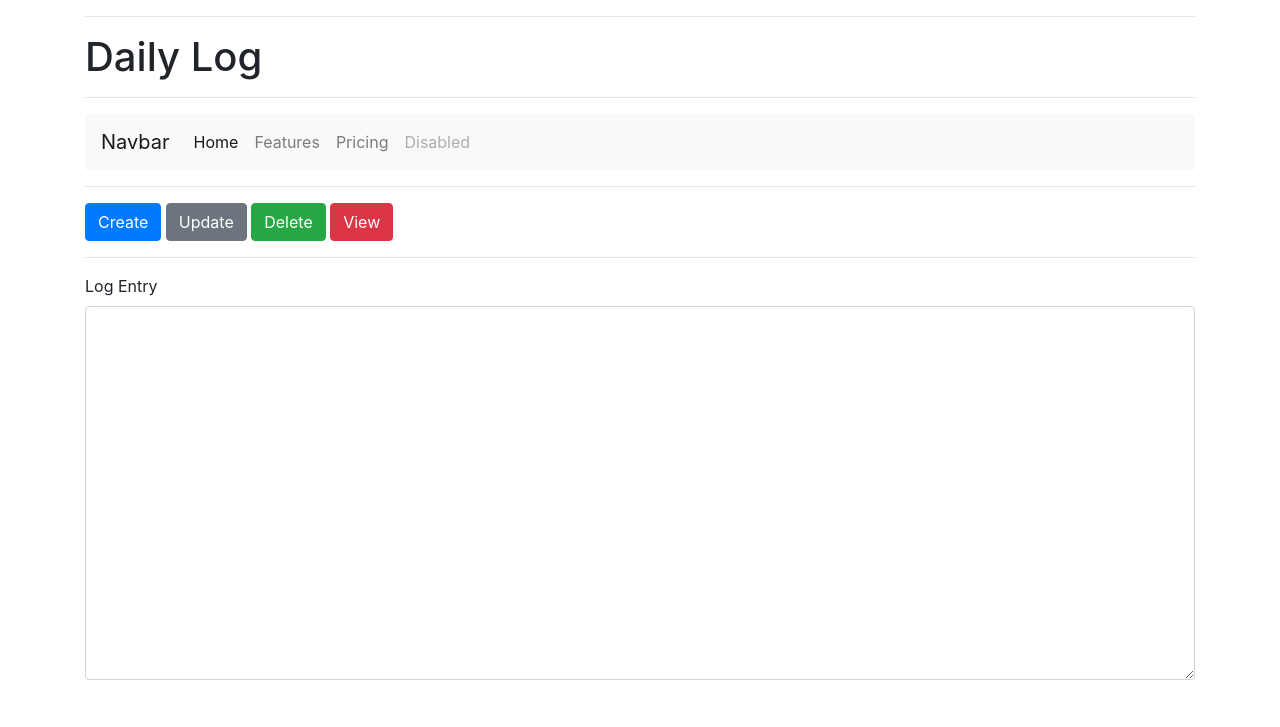
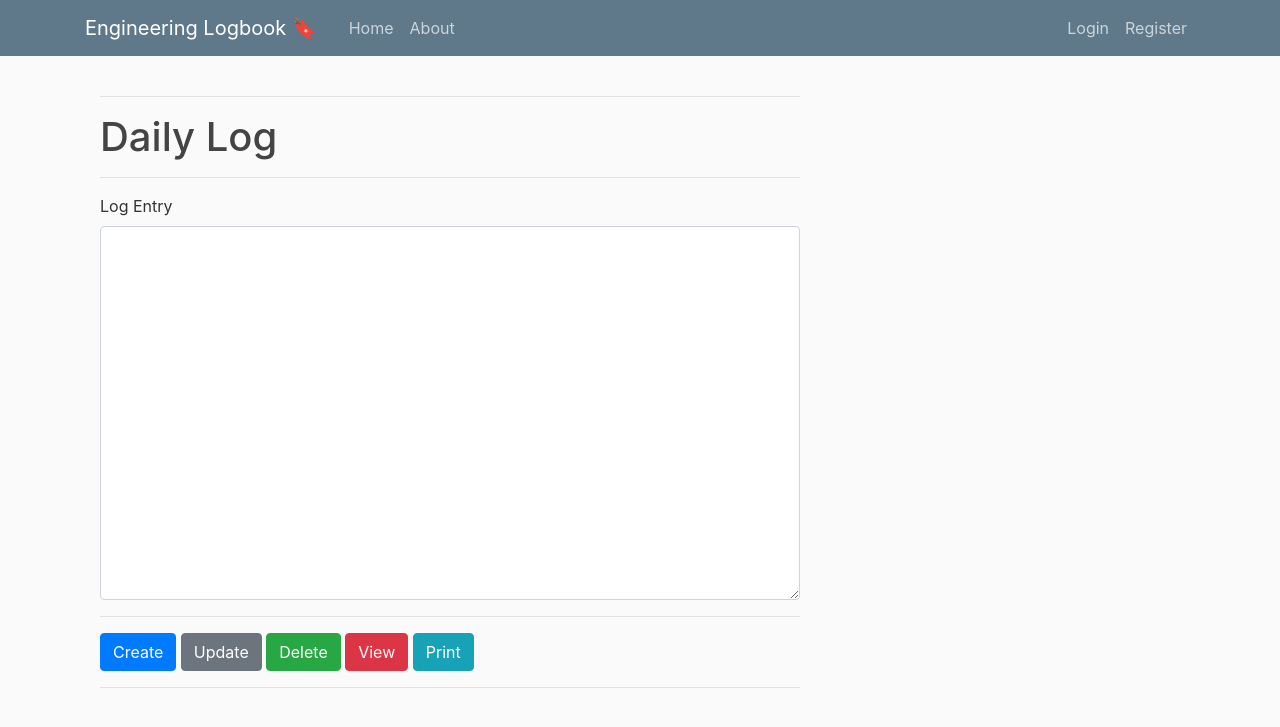
Before and after one commit to EngineerLogbook/logbook, a Django app: template engbook/user/templates/user/newlog.html in a window 1280 px wide. Shown: the top 727 px of the page. Run offline with Django 3.2, Linux system fonts and the light colour scheme; the template is opened without the code that fills it, so the values that code supplies are empty; some libraries are stand-ins or nearby versions.

Commit message:
Updated newlog.html in accordance to base.html

```diff
--- a/engbook/user/templates/user/newlog.html
+++ b/engbook/user/templates/user/newlog.html
@@ -1,63 +1,33 @@
-<!doctype html>
-<html lang="en">
-  <head>
-    <!-- Required meta tags -->
-    <meta charset="utf-8">
-    <meta name="viewport" content="width=device-width, initial-scale=1, shrink-to-fit=no">
 
-    <!-- Bootstrap CSS -->
-    <link rel="stylesheet" href="https://stackpath.bootstrapcdn.com/bootstrap/4.5.0/css/bootstrap.min.css" integrity="sha384-9aIt2nRpC12Uk9gS9baDl411NQApFmC26EwAOH8WgZl5MYYxFfc+NcPb1dKGj7Sk" crossorigin="anonymous">
+{% extends 'user/base.html' %} {% block content %}
 
-    <title>daily log page</title>
-  </head>
-  <body>
+
+
       <div class="container">
           <hr>
     <h1 class= "page.header">Daily Log</h1>
+
     <hr>
-    <nav class="navbar navbar-expand-lg navbar-light bg-light">
-        <a class="navbar-brand" href="#">Navbar</a>
-        <button class="navbar-toggler" type="button" data-toggle="collapse" data-target="#navbarNav" aria-controls="navbarNav" aria-expanded="false" aria-label="Toggle navigation">
-          <span class="navbar-toggler-icon"></span>
-        </button>
-        <div class="collapse navbar-collapse" id="navbarNav">
-          <ul class="navbar-nav">
-            <li class="nav-item active">
-              <a class="nav-link" href="#">Home <span class="sr-only">(current)</span></a>
-            </li>
-            <li class="nav-item">
-              <a class="nav-link" href="#">Features</a>
-            </li>
-            <li class="nav-item">
-              <a class="nav-link" href="#">Pricing</a>
-            </li>
-            <li class="nav-item">
-              <a class="nav-link disabled" href="#" tabindex="-1" aria-disabled="true">Disabled</a>
-            </li>
-          </ul>
-        </div>
-      </nav>
-<hr>
+
+    <div class="form-group">
+      <label for="exampleFormControlTextarea1">Log Entry</label>
+      <textarea class="form-control" id="exampleFormControlTextarea1" rows="15"></textarea>
+    </div>
+
+     <hr>
+
       <button type="button" class="btn btn-primary">Create</button>
 <button type="button" class="btn btn-secondary">Update</button>
 <button type="button" class="btn btn-success">Delete</button>
 <button type="button" class="btn btn-danger">View</button>
+<button type="button" class="btn btn-info">Print</button>
 <hr>
 
 <form>
 
 
 
-    <div class="form-group">
-      <label for="exampleFormControlTextarea1">Log Entry</label>
-      <textarea class="form-control" id="exampleFormControlTextarea1" rows="15"></textarea>
-    </div>
+
   </form>
 </div>
-    <!-- Optional JavaScript -->
-    <!-- jQuery first, then Popper.js, then Bootstrap JS -->
-    <script src="https://code.jquery.com/jquery-3.5.1.slim.min.js" integrity="sha384-DfXdz2htPH0lsSSs5nCTpuj/zy4C+OGpamoFVy38MVBnE+IbbVYUew+OrCXaRkfj" crossorigin="anonymous"></script>
-    <script src="https://cdn.jsdelivr.net/npm/popper.js@1.16.0/dist/umd/popper.min.js" integrity="sha384-Q6E9RHvbIyZFJoft+2mJbHaEWldlvI9IOYy5n3zV9zzTtmI3UksdQRVvoxMfooAo" crossorigin="anonymous"></script>
-    <script src="https://stackpath.bootstrapcdn.com/bootstrap/4.5.0/js/bootstrap.min.js" integrity="sha384-OgVRvuATP1z7JjHLkuOU7Xw704+h835Lr+6QL9UvYjZE3Ipu6Tp75j7Bh/kR0JKI" crossorigin="anonymous"></script>
-  </body>
-</html>
+  {% endblock content %}
--- a/engbook/user/urls.py
+++ b/engbook/user/urls.py
@@ -5,4 +5,5 @@ urlpatterns = [
     path('', user_views.homepage),
     path('register/', user_views.register, name='register'),
     path('profile/', user_views.profile, name='profile'),
+    path('newlog/',user_views.newlog, name='newlog')
 ]
--- a/engbook/user/views.py
+++ b/engbook/user/views.py
@@ -45,3 +45,6 @@ def profile(request):
 
 def homepage(request):
     return render(request, 'user/homepage.html')
+
+def newlog(request):
+    return render(request, 'user/newlog.html')
```
